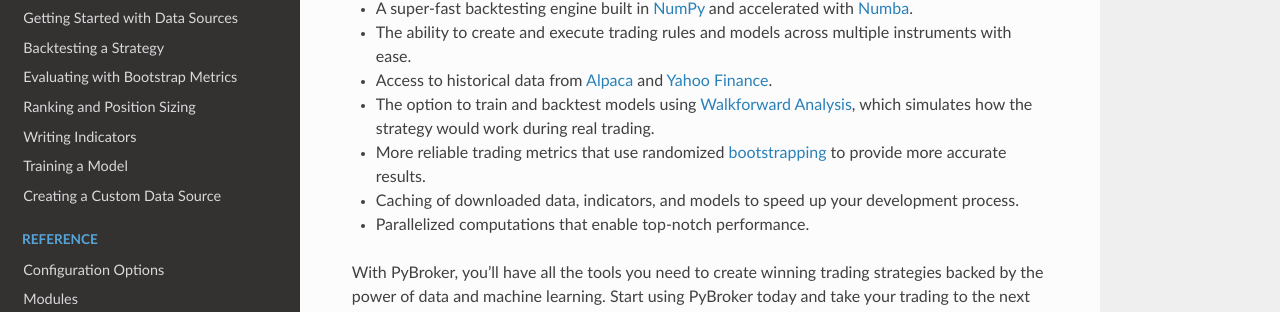
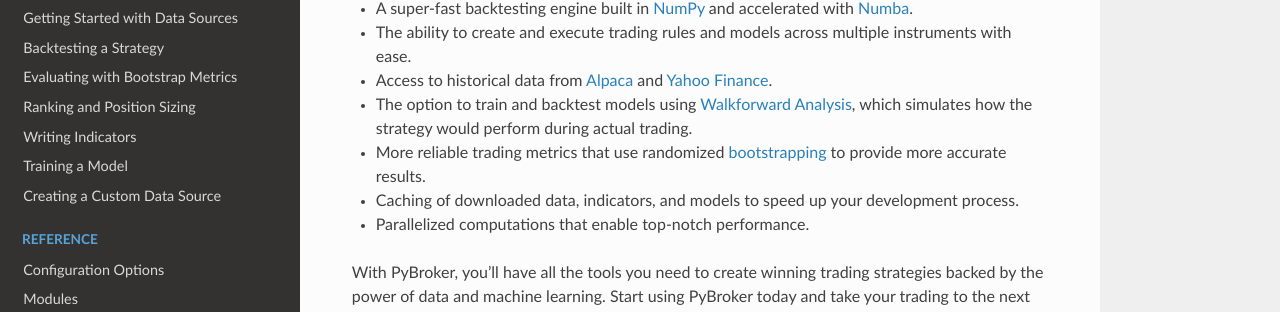
Before and after one commit to edtechre/pybroker, a Sphinx documentation site: the page built from docs/index.rst, in a window 1280 px wide and 900 px high, scrolled down 321 px. Shown: the part 163-475 px from the top of the window. Built offline with Sphinx 7.4.7 and the Read the Docs theme 2.0.0, drawn with Linux system fonts in a browser that asks for light colours.

Commit message:
Update README and index.rst

```diff
--- a/docs/index.rst
+++ b/docs/index.rst
@@ -64,7 +64,7 @@
 * A super-fast backtesting engine built in `NumPy <https://numpy.org/>`_  and accelerated with `Numba <https://numba.pydata.org/>`_.
 * The ability to create and execute trading rules and models across multiple instruments with ease.
 * Access to historical data from `Alpaca <https://alpaca.markets/>`_ and `Yahoo Finance <https://finance.yahoo.com/>`_.
-* The option to train and backtest models using `Walkforward Analysis <https://www.pybroker.com/en/latest/notebooks/6.%20Training%20a%20Model.html#Walkforward-Analysis>`_, which simulates how the strategy would work during real trading.
+* The option to train and backtest models using `Walkforward Analysis <https://www.pybroker.com/en/latest/notebooks/6.%20Training%20a%20Model.html#Walkforward-Analysis>`_, which simulates how the strategy would perform during actual trading.
 * More reliable trading metrics that use randomized `bootstrapping <https://en.wikipedia.org/wiki/Bootstrapping_(statistics)>`_ to provide more accurate results.
 * Caching of downloaded data, indicators, and models to speed up your development process.
 * Parallelized computations that enable top-notch performance.
```
Also changed, not shown: README.md (+1 -1 lines).
